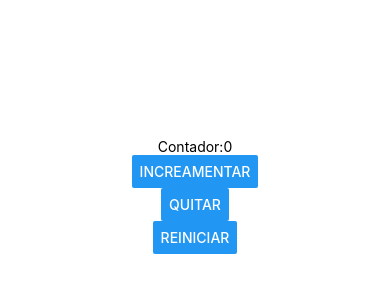
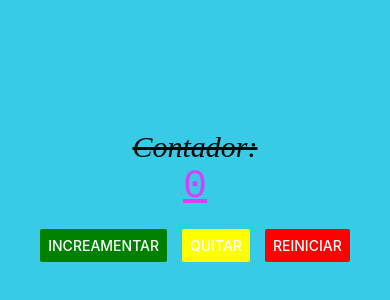
Before and after one commit to 124050316-ship-it/PAM215, a React Native app in the folder intro/: screen / in a window 390 px wide. Shown: the part 226-526 px from the top of the page. Built offline with nearby package versions, Linux system fonts and the light colour scheme.

Commit message:
Practica 6

```diff
--- a/intro/App.js
+++ b/intro/App.js
@@ -1,37 +1,12 @@
 
-//1. imports: Zona de importaciones
-import { StatusBar } from 'expo-status-bar';
-import { StyleSheet, Text, View, Button } from 'react-native';
-import React,{useState} from "react";
+
+import ContadorScreen from './screens/ContadorScreen';
 
 //2. Main: Zona de componentes
 export default function App() {
 
-  const[contador, setContador]=useState(0);
-
   return (
-
-    <View style={styles.container}>
-
-      <Text>Contador:{contador}</Text>
-      <Button title="Increamentar" onPress={()=>setContador(contador+1)}> </Button>
-      <Button title="Quitar" onPress={()=>setContador(contador-1)}></Button>
-      <Button title="Reiniciar" onPress={()=>setContador((0))}></Button>
-
-      <StatusBar style="auto" />
-
-    </View>
-
+    <ContadorScreen></ContadorScreen>
 
   );
 }
-
-//3. Estilos: Zona de estilos y posicionamiento
-const styles = StyleSheet.create({
-  container: {
-    flex: 1,
-    backgroundColor: '#fff',
-    alignItems: 'center',
-    justifyContent: 'center',
-  },
-});
--- /dev/null
+++ b/intro/screens/ContadorScreen.js
@@ -0,0 +1,64 @@
+
+//1. imports: Zona de importaciones
+import { StatusBar } from 'expo-status-bar';
+import { StyleSheet, Text, View, Button } from 'react-native';
+import React,{useState} from "react";
+
+//2. Main: Zona de componentes
+export default function App() {
+
+  const[contador, setContador]=useState(0);
+
+  return (
+
+    <View style={styles.container}>
+
+      <Text style={styles.texto}>Contador:</Text>
+      <Text style={styles.texto2}>{contador}</Text>
+
+      <View style={styles.contenedorBotones}>
+      <Button color="green" title="Increamentar" onPress={()=>setContador(contador+1)}> </Button>
+      <Button color="yellow" title="Quitar" onPress={()=>setContador(contador-1)}></Button>
+      <Button color="red" title="Reiniciar" onPress={()=>setContador((0))}></Button>
+      </View>
+
+      <StatusBar style="auto" />
+
+    </View>
+
+
+  );
+}
+
+
+//3. Estilos: Zona de estilos y posicionamiento
+const styles = StyleSheet.create({
+  container: {
+    flex: 1,
+    backgroundColor: '#37cbe6ff',
+    alignItems: 'center', // en el eje x
+    justifyContent: 'center', // en ele eje y
+  },
+  texto:{
+    fontFamily:"Times New Roman",
+    fontSize:30,
+    color:'#080808ff',
+    frontWeight:'bold',
+    fontStyle:'italic',
+    textDecorationLine:'line-through',
+  },
+  texto2:{
+    fontFamily:"Courier",
+    fontSize:40,
+    color:'#d73ffdff',
+    frontWeight:'500',
+    textDecorationLine:'underline',
+  },
+  contenedorBotones:{
+    marginTop:20,
+    flexDirection:"row",
+    gap:15,
+  },
+
+
+});
```
